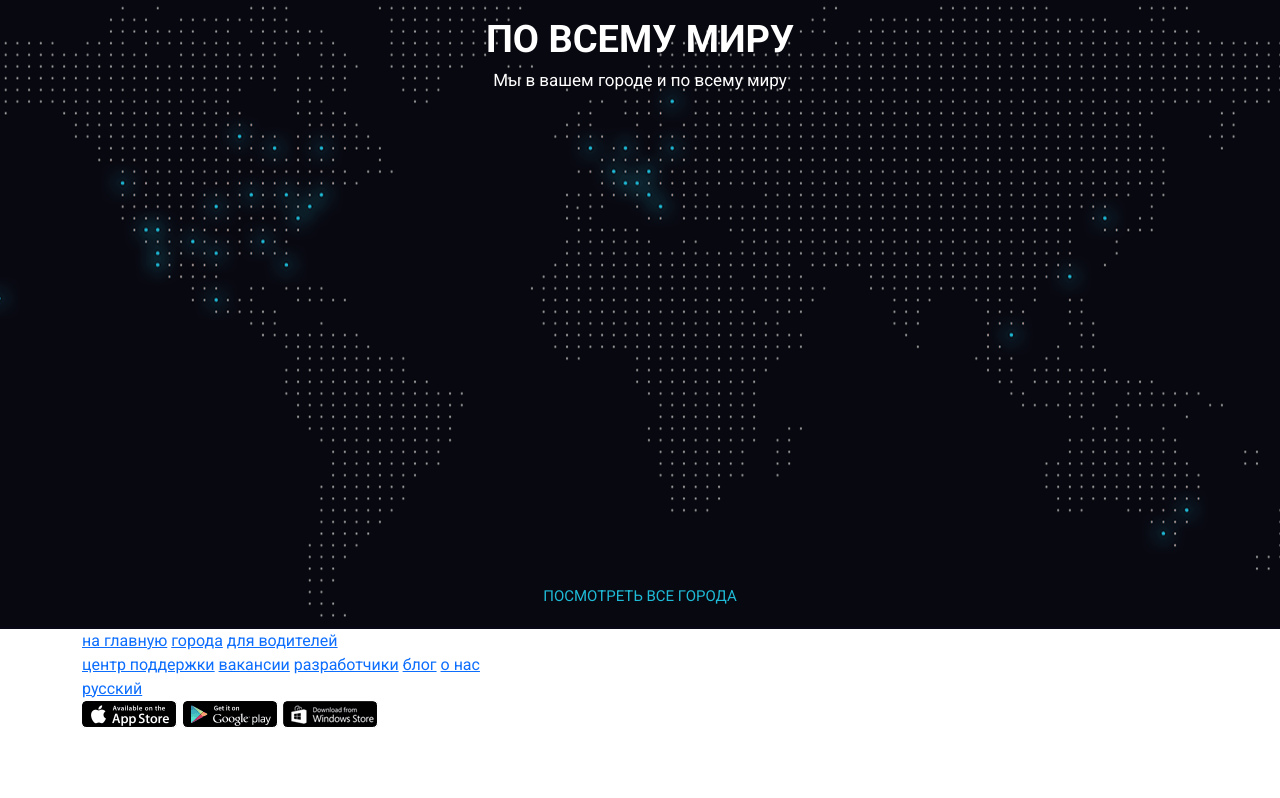
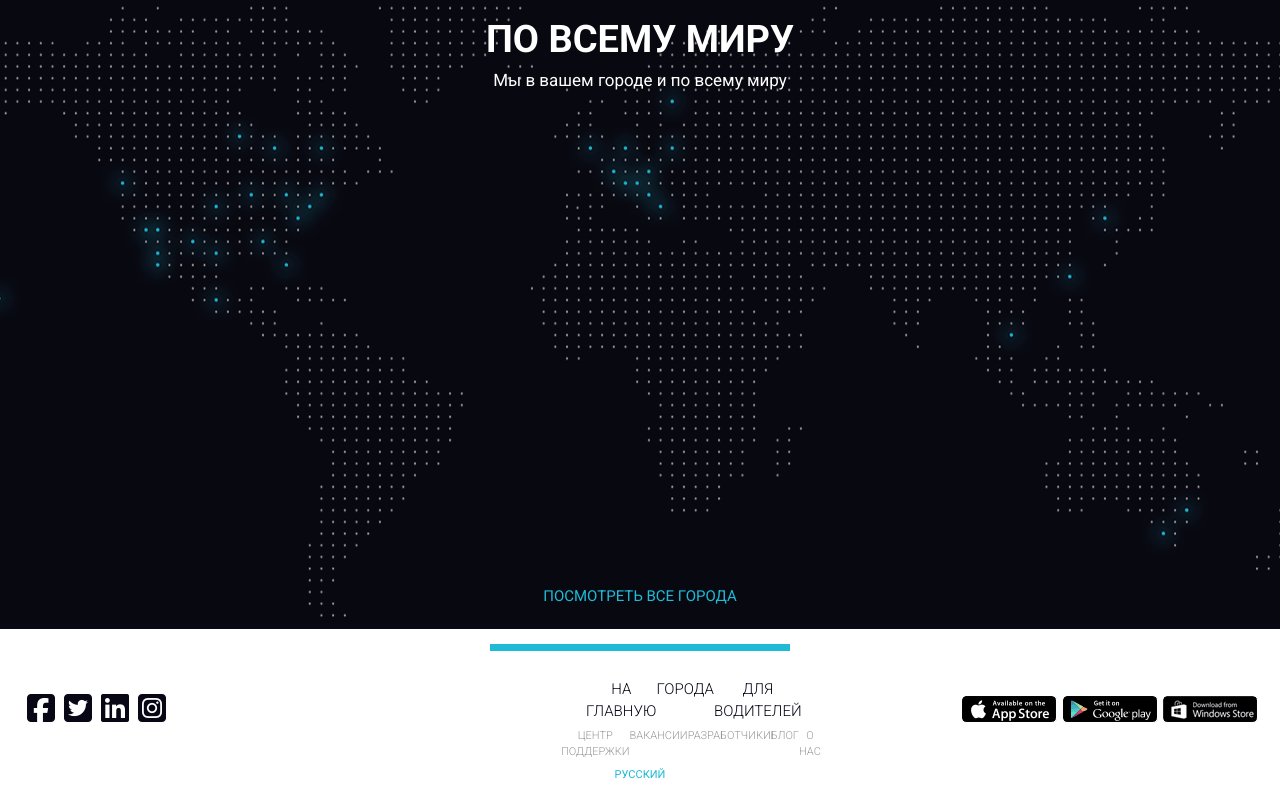
Before and after one commit to AlexiusMart/bootstrap-project, a plain HTML site: page src/index.html in a window 1280 px wide. Shown: the part 4641-5439 px from the top of the page. Drawn offline with Linux system fonts and the light colour scheme.

Commit message:
full layout complete

```diff
--- a/src/index.html
+++ b/src/index.html
@@ -9,6 +9,7 @@
     <link rel="stylesheet" href="css/bootstrap-grid.min.css">
     <link href="https://fonts.googleapis.com/css2?family=Roboto:wght@300;400;700&display=swap" rel="stylesheet">
     <link rel="stylesheet" href="css/style.min.css">
+    <script src="https://kit.fontawesome.com/22b34cb638.js" crossorigin="anonymous"></script>
 </head>
 <body>
     <header>
@@ -288,14 +289,16 @@
     </section>
 
     <section class="footer">
-        <div class="container">
-            <div class="footer_block">
+        <div class="footer-wraper">
+            <div class="footer__width">
                 <div class="footer_link">
-                    <a href="#"></a>
-                    <a href="#"></a>
-                    <a href="#"></a>
-                    <a href="#"></a>
+                    <a href="#"><i class="fa-brands fa-square-facebook fa-2xl"></i></a>
+                    <a href="#"><i class="fa-brands fa-square-twitter fa-2xl"></i></a>
+                    <a href="#"><i class="fa-brands fa-linkedin fa-2xl"></i></a>
+                    <a href="#"><i class="fa-brands fa-square-instagram fa-2xl"></i></a>
                 </div>
+            </div>
+            <div class="footer__width">
                 <div class="footer_nav">
                     <div class="footer_line"></div>
                     <div class="footer_nav_main">
@@ -312,6 +315,8 @@
                     </div>
                     <div class="footer_nav_lang"><a href="#">русский</a></div>
                 </div>
+            </div>
+            <div class="footer__width">
                 <div class="footer_app">
                     <a href="#"><img src="img/link.png" alt="appstore"></a>
                 </div>
--- a/src/sass/style.sass
+++ b/src/sass/style.sass
@@ -350,5 +350,53 @@ nav
 .footer
     position: relative
     min-height: 155px
-    &_block
-        position: absolute
+    padding: 5px 22px 13px 22px
+    &-wraper
+        display: flex
+        justify-content: space-between
+        align-items: center
+        .fa-brands
+            color: #070716
+            margin-left: 5px
+    &__width
+            width: 33%
+    &_nav
+        text-align: center
+        &_main
+            display: flex
+            justify-content: space-between
+            padding: 0 150px
+            margin-top: 20px
+        &_main > a
+            font-weight: 300
+            font-size: 15px
+            align-items: center
+            text-transform: uppercase
+            text-decoration: none
+            color: #070716
+        &_sub
+            display: flex
+            justify-content: space-between
+            padding: 0 125px
+            margin-top: 5px
+        &_sub > a
+            font-weight: 300
+            font-size: 11px
+            text-transform: uppercase
+            text-decoration: none
+            color: #999999
+        &_lang > a
+            font-weight: 400
+            font-size: 11px
+            text-transform: uppercase
+            text-decoration: none
+            color: #1FBAD6
+            margin-top: 10px
+    &_line
+        display: inline-block
+        height: 7px
+        width: 300px
+        background: #1FBAD6
+    &_app
+        display: flex
+        justify-content: flex-end
```
Also changed, not shown: src/css/style.min.css, 1 other file.
